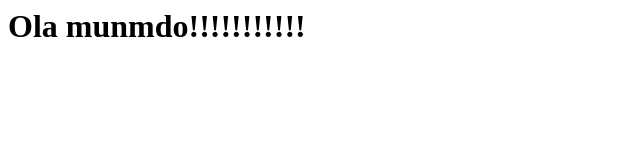
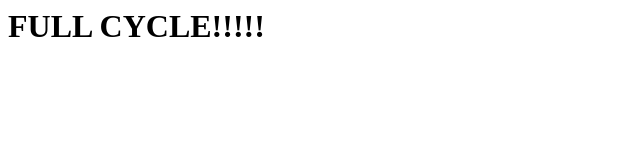
Before and after one commit to batistaors/teste, a plain HTML site: page index.html in a window 1280 px wide. Shown: the whole page, without its empty margins (0-640 px from the left). Drawn offline with Linux system fonts and the light colour scheme.

Commit message:
first commit

```diff
--- a/index.html
+++ b/index.html
@@ -1 +1 @@
-<h1> Ola munmdo!!!!!!!!!!!</h1>
+<h1> FULL CYCLE!!!!!</h1>
```
